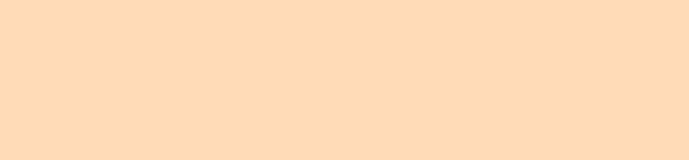
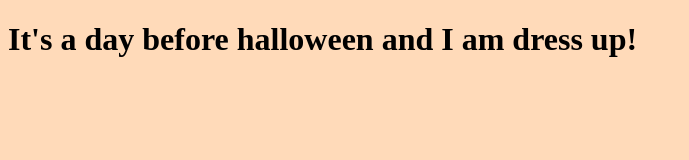
Before and after one commit to pausalinass/learningGitBranching, a plain HTML site: page index.html in a window 1280 px wide. Shown: the whole page, without its empty margins (0-689 px from the left). Drawn offline with Linux system fonts and the light colour scheme.

Commit message:
lets talk a bit more:pizza:

```diff
--- a/index.html
+++ b/index.html
@@ -8,6 +8,6 @@
   <link rel="stylesheet" href="./styles/styles.css">
 </head>
 <body>
-
+  <h1>It's a day before halloween and I am dress up!</h1>
 </body>
 </html>
```
